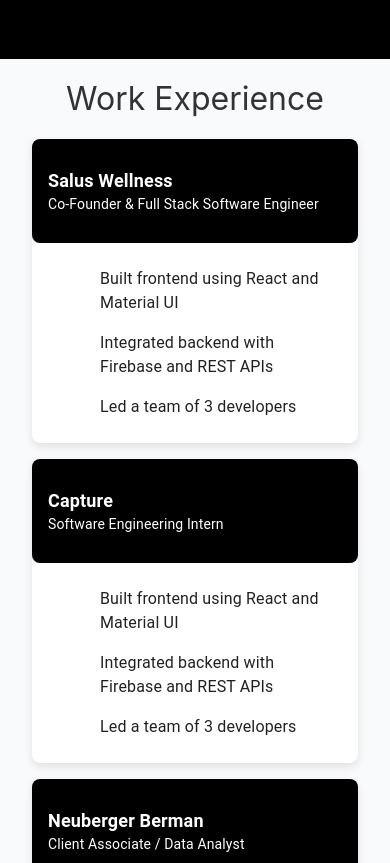
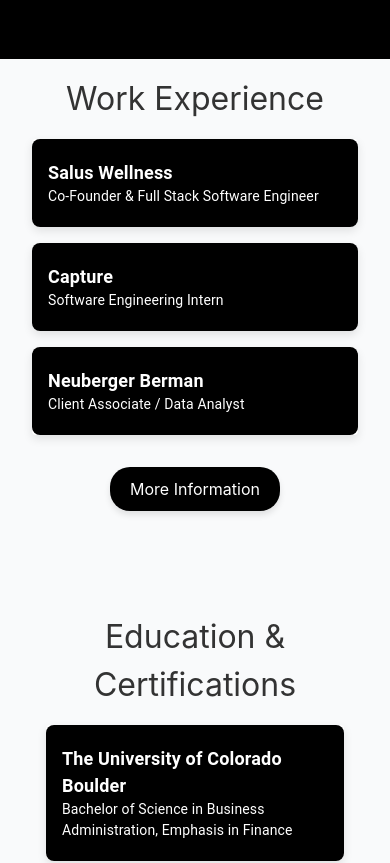
Before and after one commit to zackvalavanis/MyPortfolio, a React (Vite) app: page / in a window 390 px wide. Shown: the part 4220-5083 px from the top of the page. Built offline with nearby package versions, Linux system fonts and the light colour scheme; some icons are missing.

Commit message:
mobile the accoridans start collapsed

```diff
--- a/src/pages/Main/Main.tsx
+++ b/src/pages/Main/Main.tsx
@@ -30,7 +30,7 @@
 
   const renderAccordion = (title: string, subtitle: string, items: string[]) => (
     <Accordion
-      defaultExpanded
+      defaultExpanded={!isMobile}
       sx={{
         borderRadius: 2,
         mb: 2,
```
